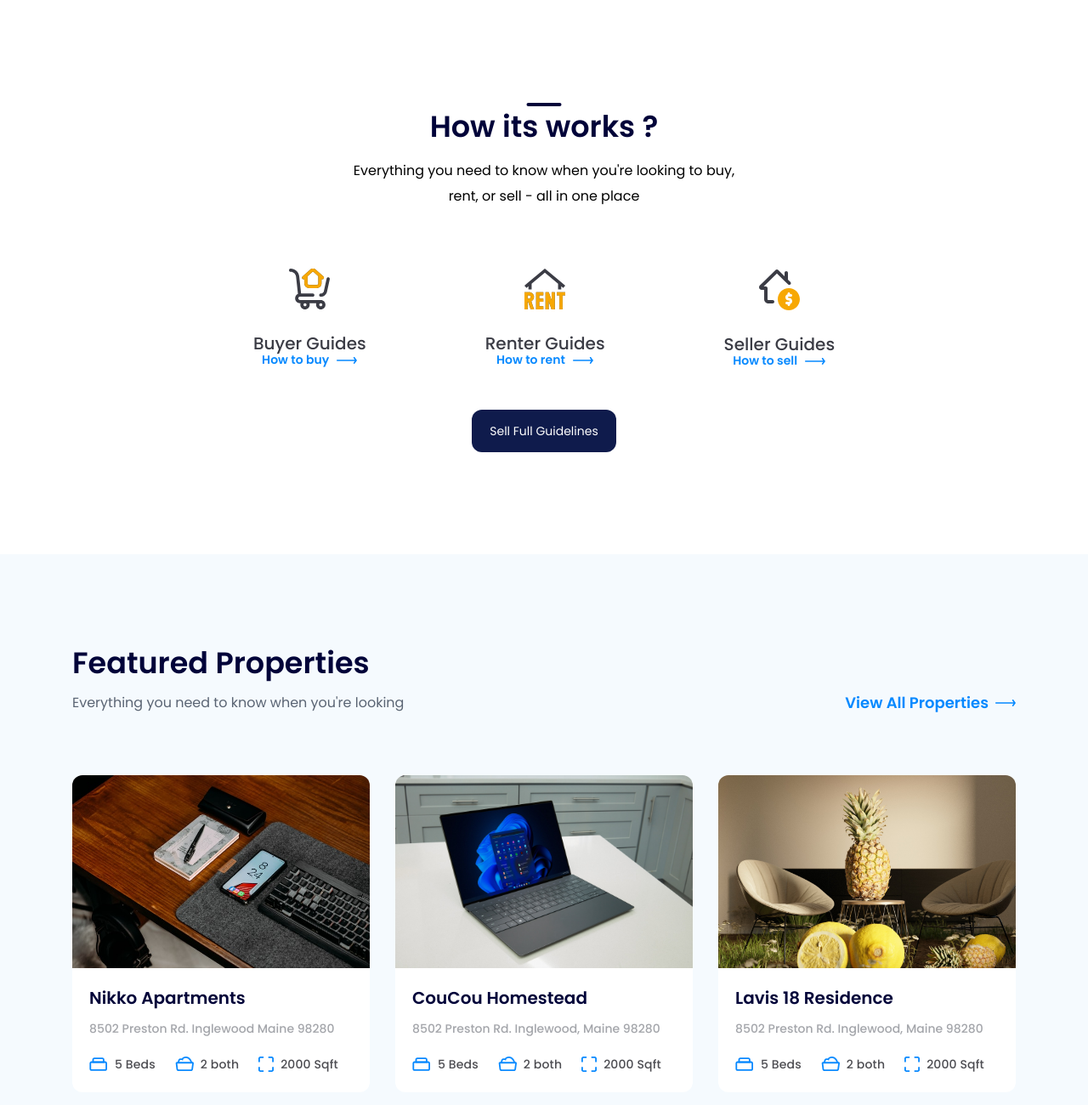
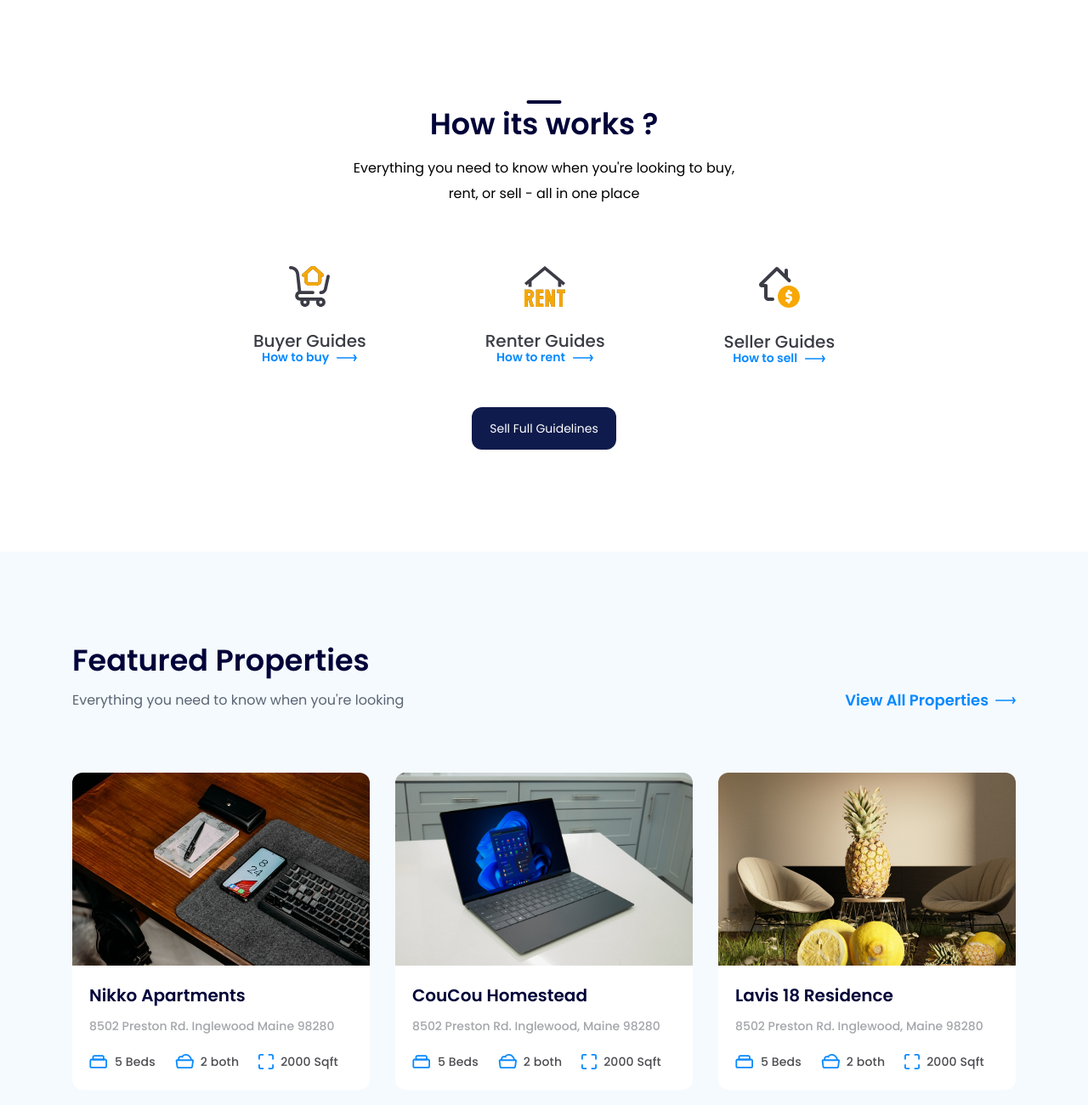
Before and after one commit to minhquanfrontend/project01, a plain HTML site: page index.html in a window 1280 px wide. Shown: the part 1194-2494 px from the top of the page at 85% size. Drawn offline with Linux system fonts and the light colour scheme.

Commit message:
Edit khung tung layout

```diff
--- a/assets/css/style.css
+++ b/assets/css/style.css
@@ -136,7 +136,8 @@ a{
 /* =============== client ================== */
 
 .clients{
-    margin-top: 122px;
+    margin-top: 79px;
+    padding: 43px 0 64px;
 }
 
 .clients .row{
@@ -164,7 +165,8 @@ a{
 }
 /* =============== Guides ================== */
 .guides{
-    margin-top: 200px;
+    margin-top: 40px;
+    padding: 93px 0 79px;
 }
 
 .guides .sub-title {
@@ -240,9 +242,10 @@ a{
 
 /* =============== Featured ================== */
 .featured{
-    margin-top: 120px;
+    margin-top: 41px;
     padding: 110px 0;
     background-color: #F5FAFE;
+
 }
 .featured .sub-title{
     font-weight: 600;
```
